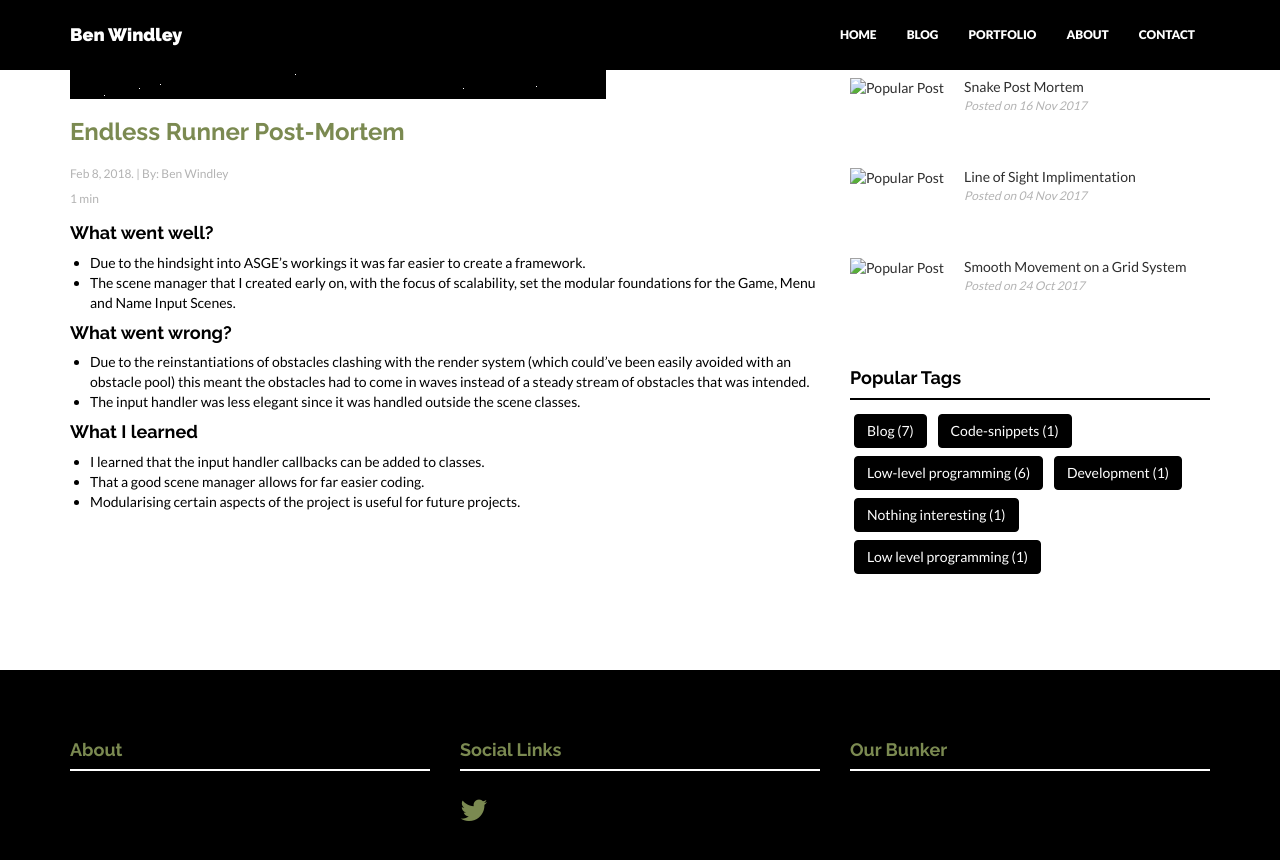
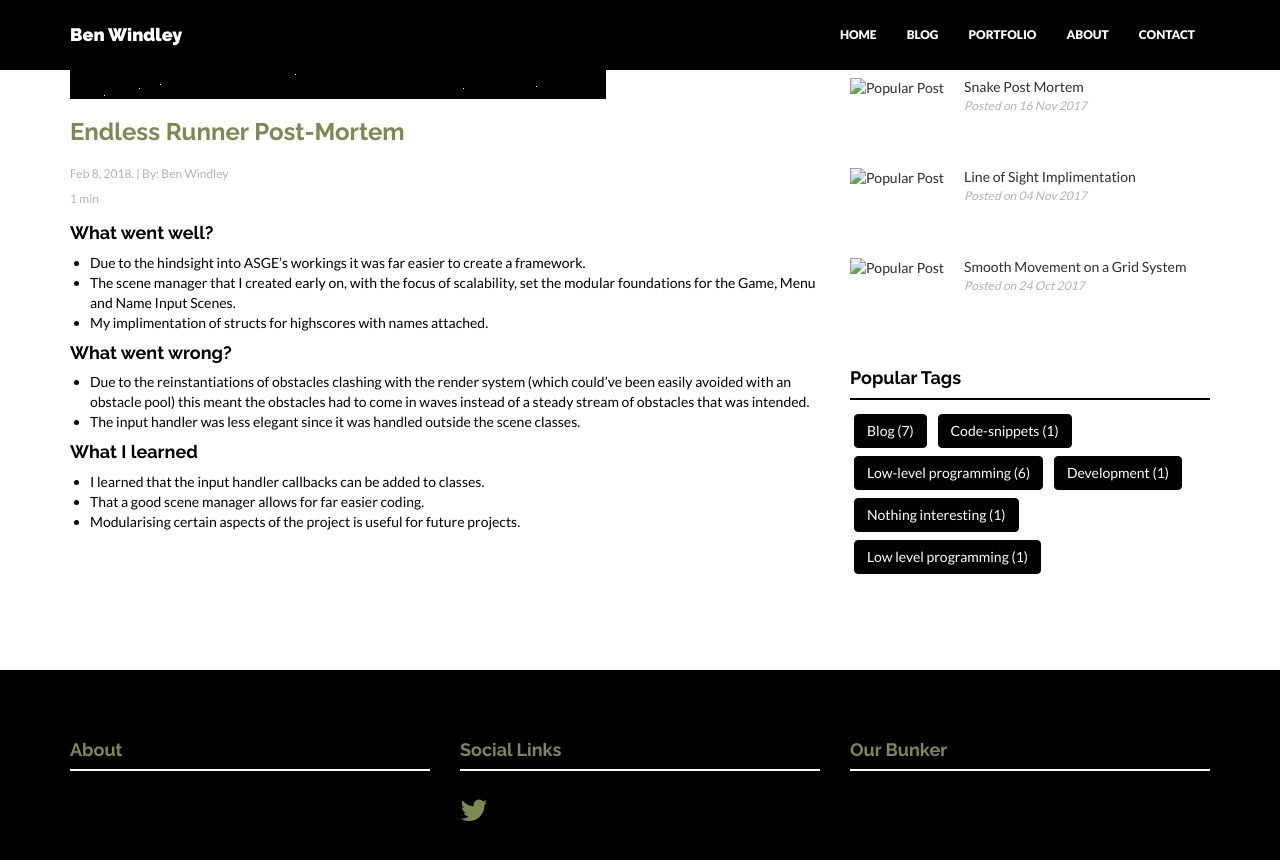
Before and after one commit to BenWindley/BenWindley.github.io, a Jekyll site: the page built from _posts/2018-02-08-EndlessRunnerPostMortem.markdown, in a window 1280 px wide and 900 px high, scrolled down 704 px. Shown: the top 860 px of the window. Built offline with Jekyll 4.4.1, drawn with Linux system fonts in a browser that asks for light colours; nearby versions of some CDN libraries.

Commit message:
Update 2018-02-08-EndlessRunnerPostMortem.markdown

```diff
--- a/_posts/2018-02-08-EndlessRunnerPostMortem.markdown
+++ b/_posts/2018-02-08-EndlessRunnerPostMortem.markdown
@@ -13,6 +13,7 @@ thumb: Endless Runner(2).PNG
 #### What went well?
 - Due to the hindsight into ASGE's workings it was far easier to create a framework.
 - The scene manager that I created early on, with the focus of scalability, set the modular foundations for the Game, Menu and Name Input Scenes.
+- My implimentation of structs for highscores with names attached.
 
 #### What went wrong?
 - Due to the reinstantiations of obstacles clashing with the render system (which could've been easily avoided with an obstacle pool) this meant the obstacles had to come in waves instead of a steady stream of obstacles that was intended.
```
